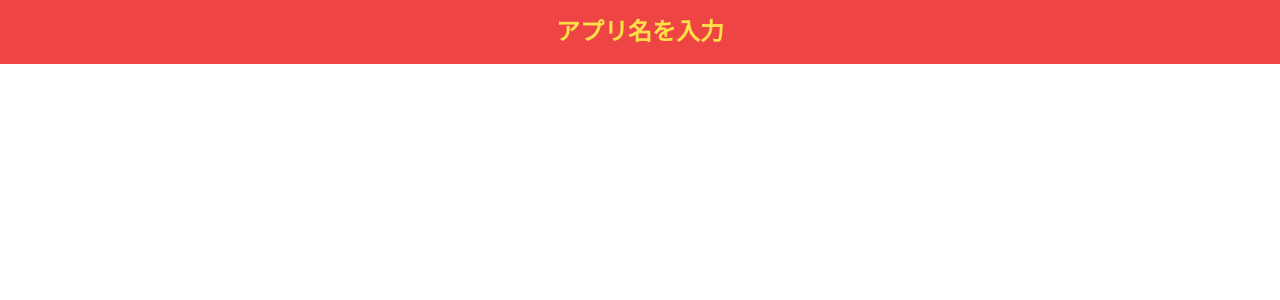
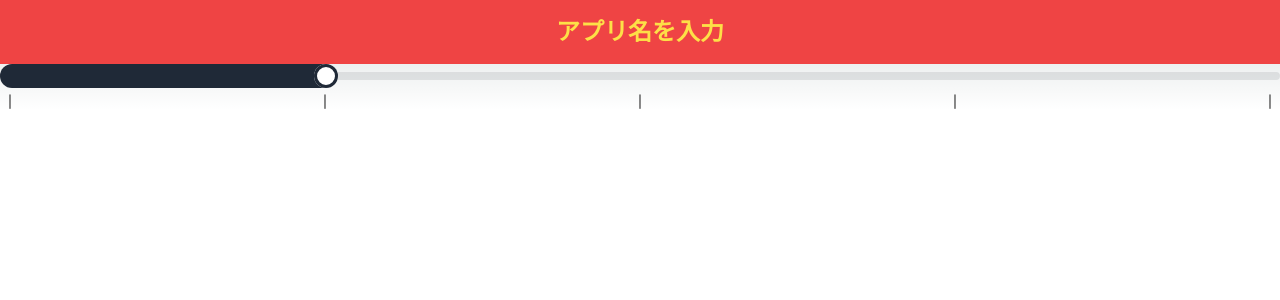
Before and after one commit to FoodCreation/Hackathon-1st-Mentor, a Next.js app in the folder frontend/my-app/: page / in a window 1280 px wide. Shown: the top 300 px of the page. Built offline with nearby package versions, Linux system fonts and the light colour scheme.

Commit message:
スライダーの実装

```diff
--- a/frontend/my-app/app/page.tsx
+++ b/frontend/my-app/app/page.tsx
@@ -1,10 +1,16 @@
 import React from "react";
 import Header from "./_components/Header/Header";
+import HungerSlider from "./_components/HungerSlider";
 
 export default function Home() {
   return (
-    <div className="lg:max-w-full">
-      <Header></Header>
-    </div>
+    <>
+      <div className="lg:max-w-full">
+        <Header></Header>
+      </div>
+      <div>
+        <HungerSlider></HungerSlider>
+      </div>
+    </>
   );
 }
```
